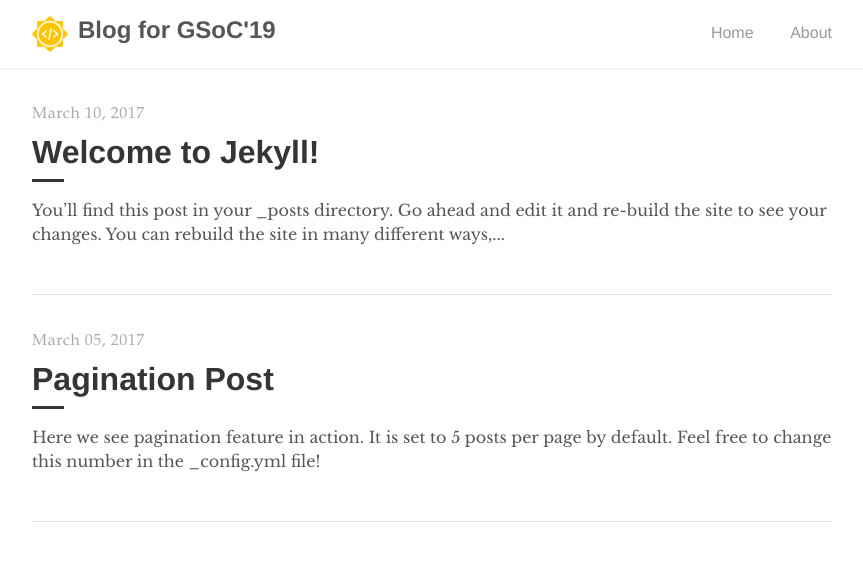
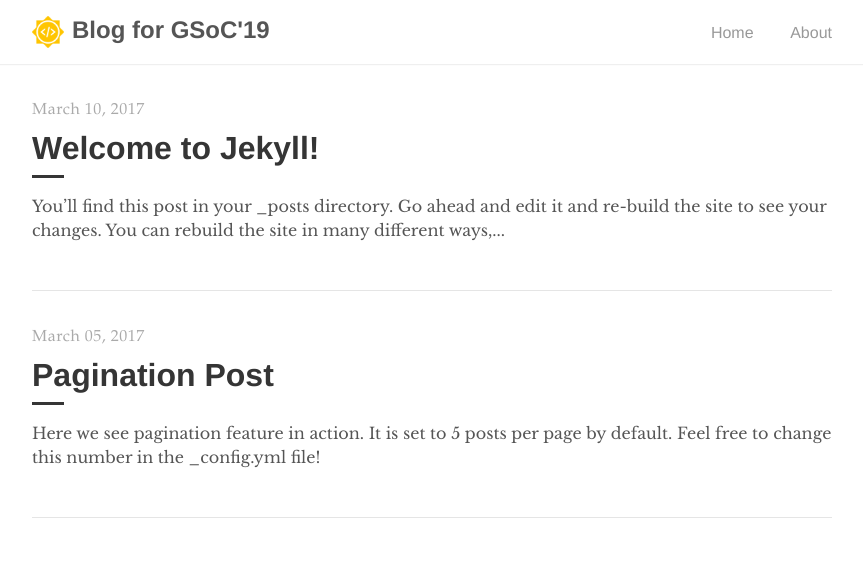
Before and after one commit to newuser256/newuser256.github.io, a Jekyll site: the page built from index.html, in a window 1280 px wide. Shown: the top 561 px of the page, without its empty margins (208-1071 px from the left). Built offline with Jekyll 4.4.1, drawn with Linux system fonts in a browser that asks for light colours; the list of posts is cut into pages by our own code.

Commit message:
image change

```diff
--- a/_includes/navigation.html
+++ b/_includes/navigation.html
@@ -1,8 +1,8 @@
 <nav class="nav">
   <div class="nav-container">
     <a href="{{ site.baseurl }}/">
-      <img src="/assets/apple-touch-icon.png" style="float: left; width: 36px; height: 36px"/>
-      <h2 class="nav-title" style="position: relative; left: 10px">{{ site.title }}</h2>
+      <img src="/assets/apple-touch-icon.png" style="float: left; width: 32px; height: 32px"/>
+      <h2 class="nav-title" style="position: relative; left: 8px">{{ site.title }}</h2>
     </a>
     <ul>
       <li><a href="{{ site.baseurl }}/">Home</a></li>
```
